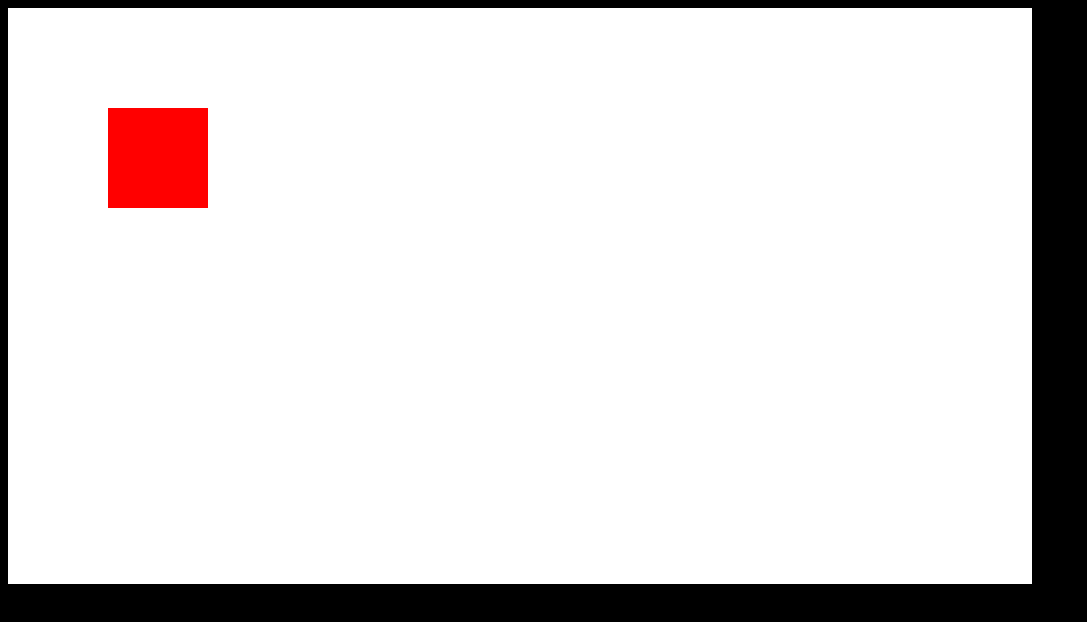
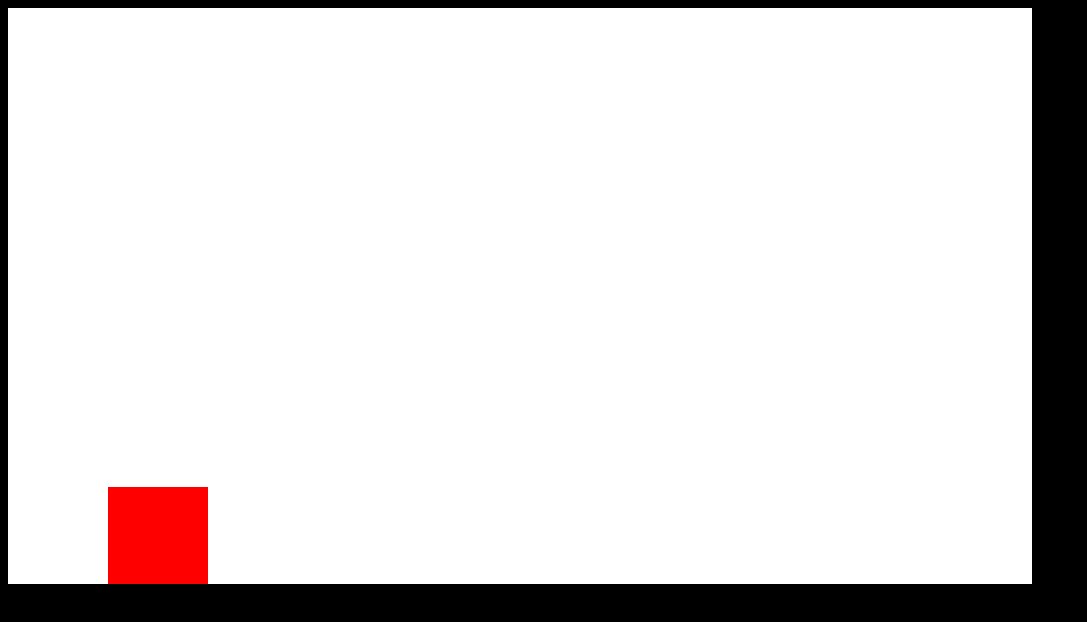
Before and after one commit to ZS041/dungeonscroller, a plain HTML site: page index.html in a window 1280 px wide. Shown: the whole page, without its empty margins (0-1087 px from the left). Drawn offline with Linux system fonts and the light colour scheme.

Commit message:
feature: refactor Player class, add gravity

```diff
--- a/index.html
+++ b/index.html
@@ -13,5 +13,5 @@
 
 
 </canvas>
-
+<script src="js/classes/Player.js"></script>
 <script src="index.js"></script>
--- a/index.js
+++ b/index.js
@@ -1,18 +1,27 @@
-
     const canvas = document.querySelector('canvas')
     const c = canvas.getContext('2d')
 
     canvas.width = 64*16
     canvas.height = 64*9
 
-    c.fillStyle = 'white';
-    c.fillRect(0,0,canvas.width, canvas.height)
 
-    c.fillStyle = 'red';
-    c.fillRect(100,100,100,100)
+
+    const player = new Player()
+
+
+
+    //let bottom = y+100
+
 
     function animate(){
         window.requestAnimationFrame(animate)
+        c.fillStyle = 'white';
+        c.fillRect(0,0,canvas.width, canvas.height)
+
+        player.draw()
+        player.update()
+
+
     }
 
     animate()
--- /dev/null
+++ b/js/classes/Player.js
@@ -0,0 +1,37 @@
+class Player {
+    constructor(){
+        this.position = {
+            x:100,
+            y:100,
+        }
+        this.velocity ={
+            x:0,
+            y:0,
+        }
+        this.width = 100
+        this.height = 100
+        this.sides={
+            bottom: this.position.y+this.height,
+        }
+        this.gravity = 1
+
+    }
+
+    draw(){
+        c.fillStyle = 'red';
+
+        c.fillRect(this.position.x,this.position.y,this.width,this.height)
+    }
+
+    update(){
+        this.position.y+=this.velocity.y
+        //above bottom of canvas
+        if (this.sides.bottom + this.velocity.y < canvas.height){
+            this.velocity.y+=this.gravity
+            this.sides.bottom = this.position.y+this.height
+        }else{
+            this.velocity.y=0
+        }
+    }
+
+}
```
